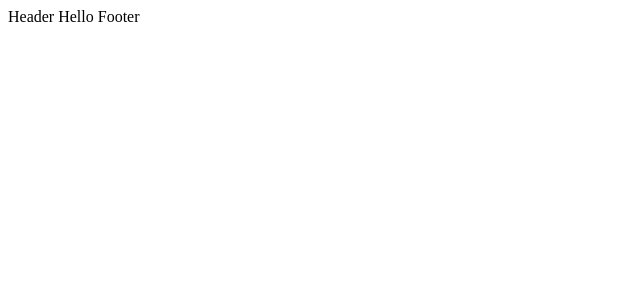
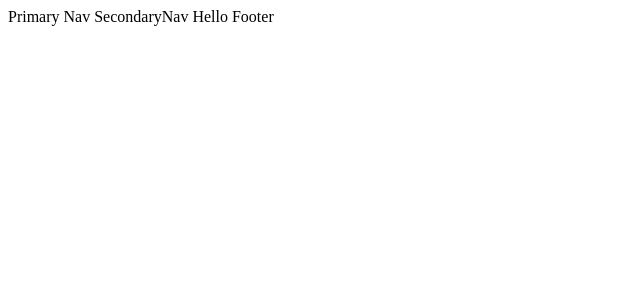
Before and after one commit to informationtechnologystore/jpeshop, a Nuxt app in the folder frontend/: page / in a window 1280 px wide. Shown: the top 300 px of the page, without its empty margins (0-640 px from the left). Built offline with nearby package versions, Linux system fonts and the light colour scheme.

Commit message:
Restuructured Header

```diff
--- a/frontend/components/Header.vue
+++ /dev/null
@@ -1,3 +0,0 @@
-<<template>
-    Header
-</template>
--- /dev/null
+++ b/frontend/components/Header/PrimaryNav.vue
@@ -0,0 +1,3 @@
+<template>
+    Primary Nav
+</template>
--- /dev/null
+++ b/frontend/components/Header/SecondaryNav.vue
@@ -0,0 +1,3 @@
+<template>
+    SecondaryNav
+</template>
--- /dev/null
+++ b/frontend/components/Header/index.vue
@@ -0,0 +1,4 @@
+<template>
+    <HeaderPrimaryNav />
+    <HeaderSecondaryNav />
+</template>
```
